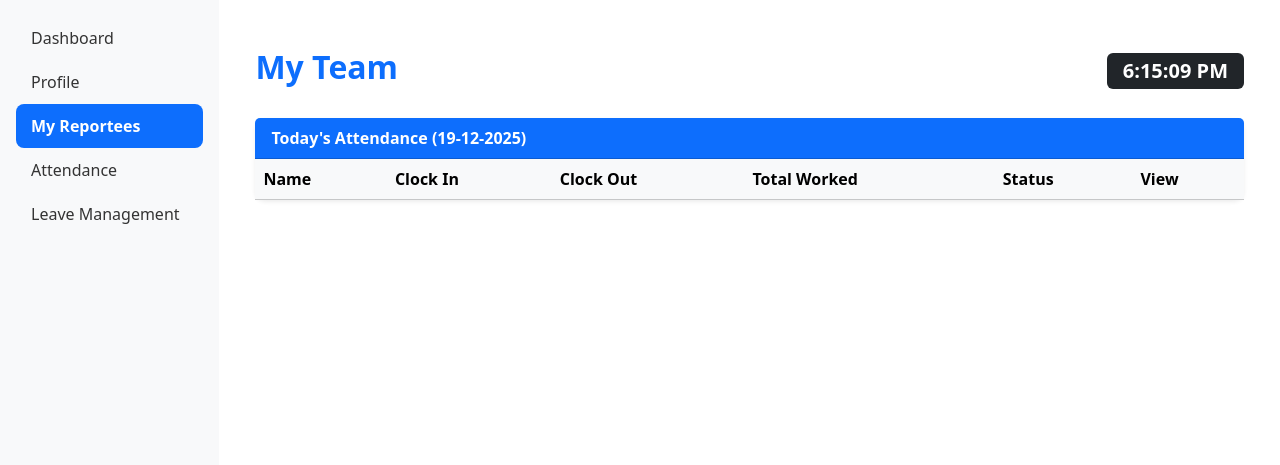
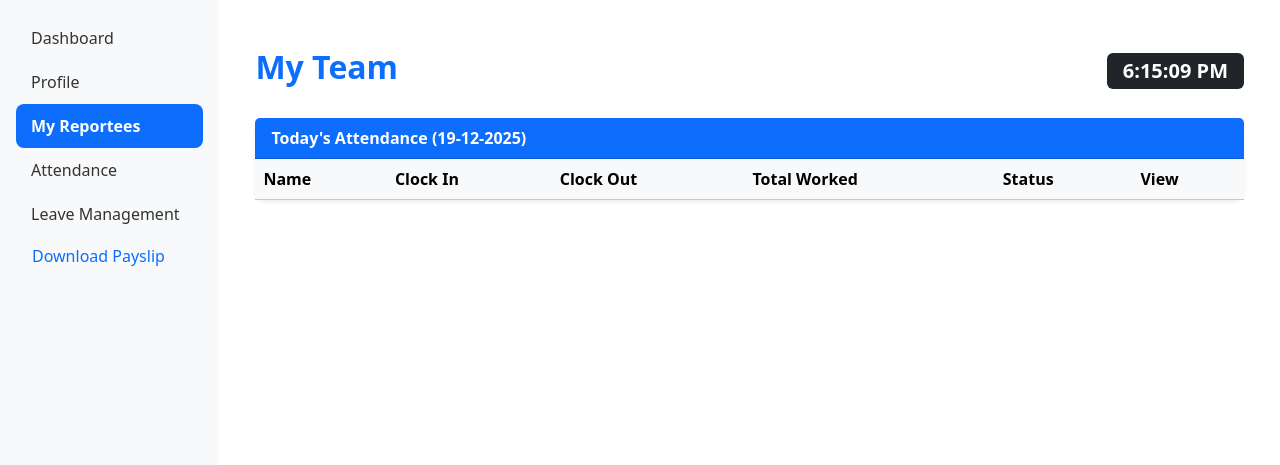
Before and after one commit to BhanuKondi/FinalHRProject, a Flask app: page /manager/team/ in a window 1280 px wide. Shown: the part 56-521 px from the top of the page. Run offline with Flask 3, Linux system fonts and the light colour scheme; data that the repository does not hold is empty; parts of the project's set-up code (start-up, migrations or seed data) failed here and were passed over; some libraries are stand-ins or nearby versions.

Commit message:
Update manager_base.html

```diff
--- a/templates/manager/manager_base.html
+++ b/templates/manager/manager_base.html
@@ -73,6 +73,11 @@
         Leave Management
     </a>
 </li>
+            <li class="nav-item">
+    <a class="nav-link" href="{{ url_for('manager_payroll.payslip_page') }}">
+        <i class="bi bi-file-earmark-pdf"></i> Download Payslip
+    </a>
+</li>
 
         </ul>
     </div>
```
